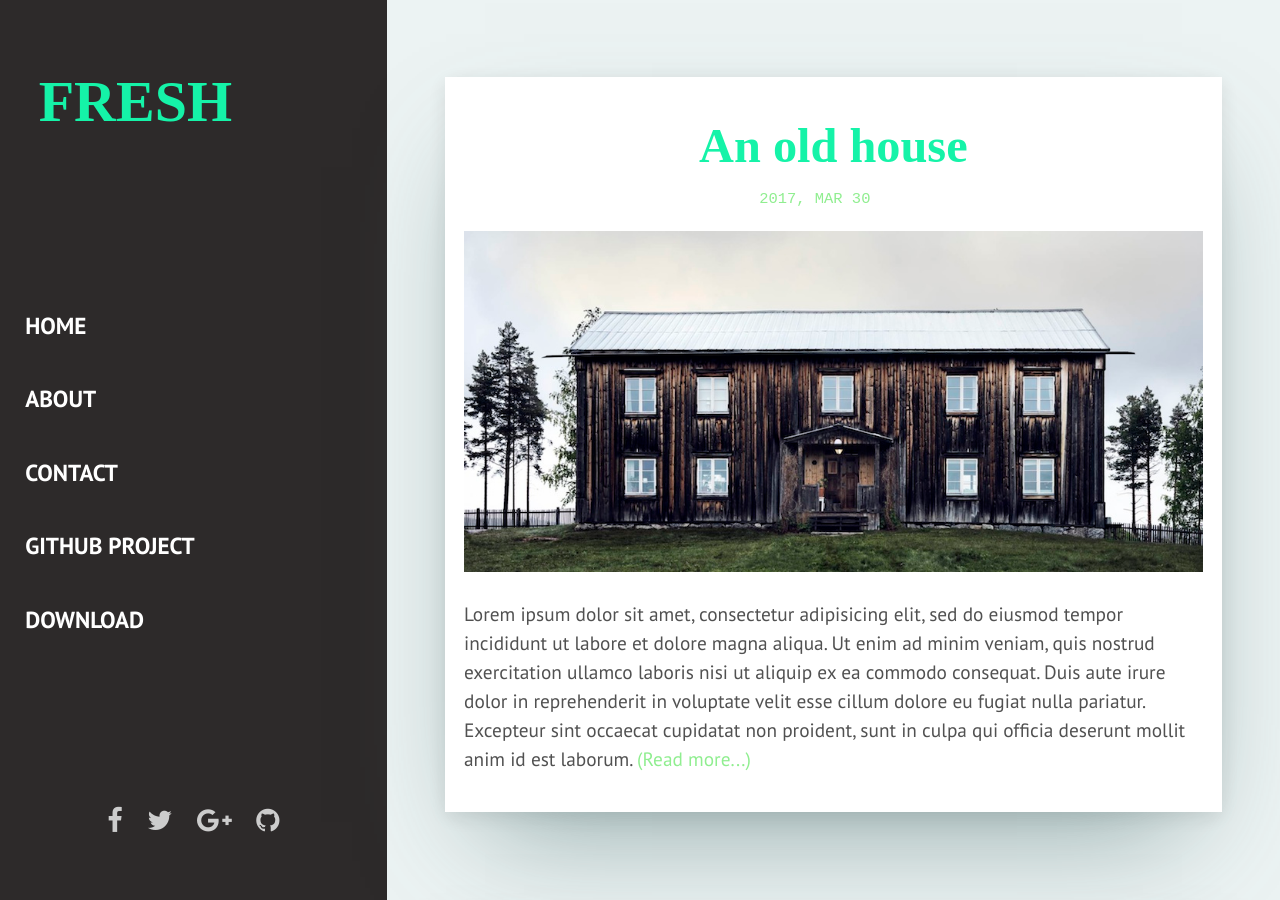
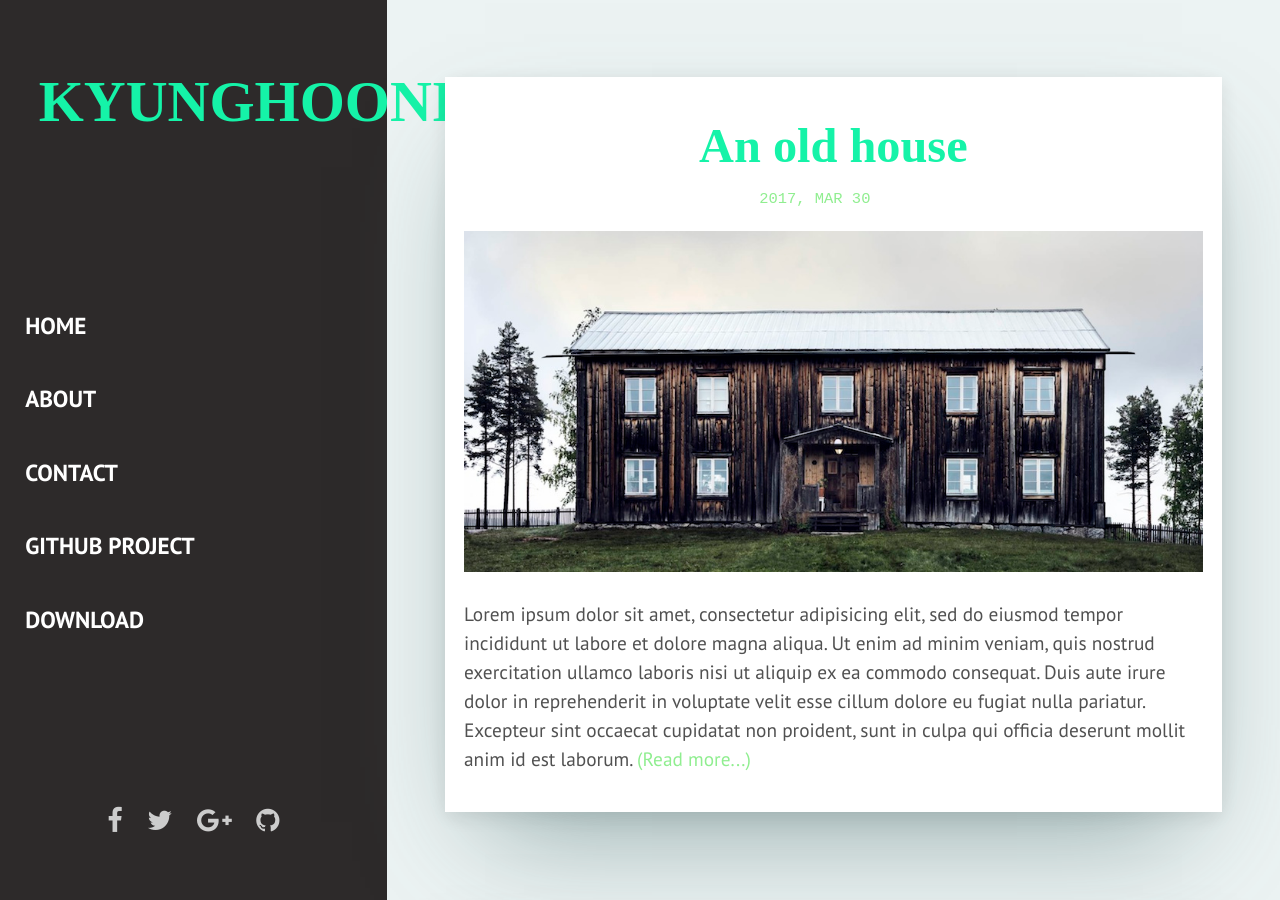
Before and after one commit to kyunghoonii/kyunghoonii.github.io, a Jekyll site: the page built from index.html, in a window 1280 px wide and 900 px high. Built offline with Jekyll 4.4.1, drawn with Linux system fonts in a browser that asks for light colours; some web fonts are replaced; the list of posts is cut into pages by our own code.

Commit message:
Update _config.yml

```diff
--- a/_config.yml
+++ b/_config.yml
@@ -1,13 +1,14 @@
+
 # Profile information
-name: Fresh
-title: Fresh - Free Jekyll Theme
+name: kyunghoonii
+title: blog
 description: > # this means to ignore newlines until "baseurl:"
   Write an awesome description for your new site here. You can edit this
   line in _config.yml. It will appear in your document head meta (for
   Google search results) and in your feed.xml site description.
 permalink: ':title/'
-baseurl: "/fresh" # the subpath of your site, e.g. /blog
-url: "artemsheludko.pw" # the base hostname & protocol for your site, e.g. http://example.com
+baseurl:
+url: "https://kyunghoonii.github.io"
 
 # Social
 facebook: #Add your Facebook
@@ -34,3 +35,4 @@ exclude:
   - Gemfile
   - Gemfile.lock
 include: [_pages]
+remote_theme: artemsheludko/fresh
```
